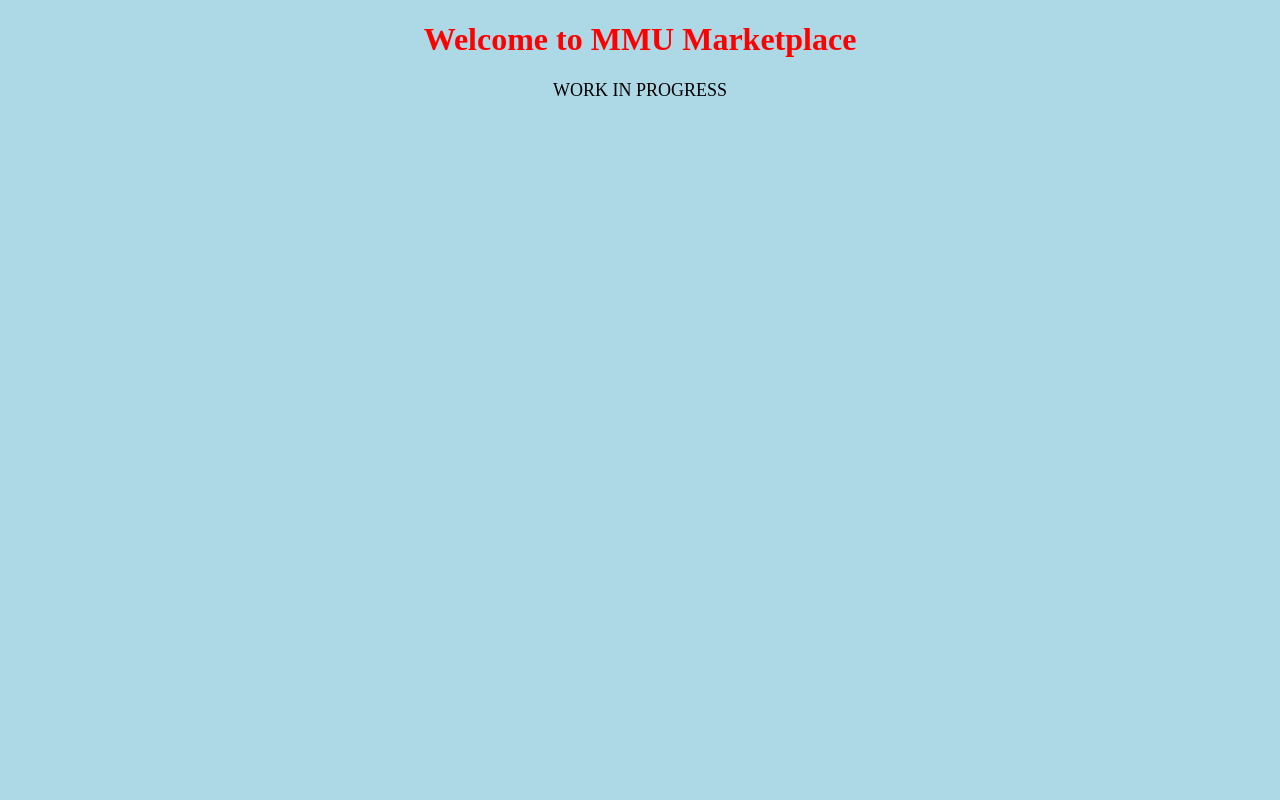
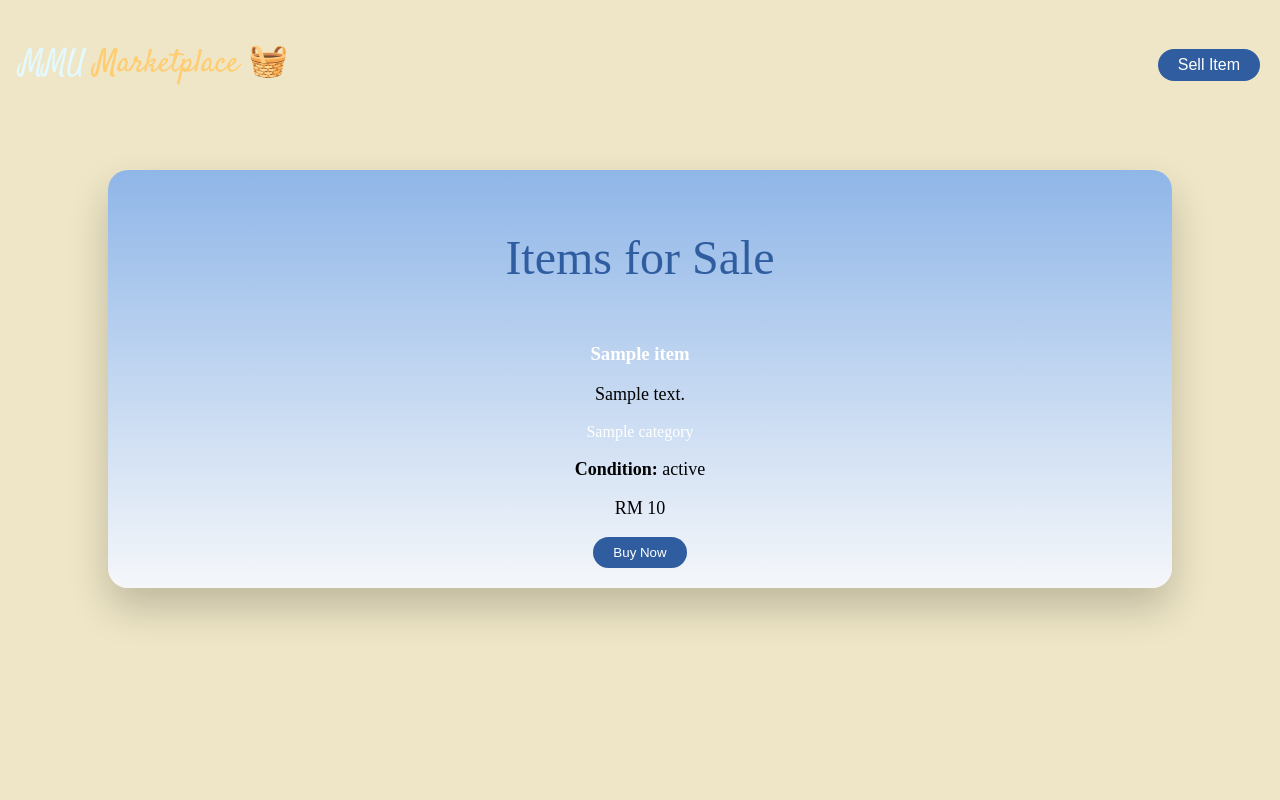
Before and after one commit to S1ngggg/GitExercise-G062-, a Flask app: template templates/home.html in a window 1280 px wide. Run offline with Flask 3, Linux system fonts and the light colour scheme; the template is opened without the code that fills it: most values are stand-ins (such as "Sample title", 1, 10 or a date in 2020); some web fonts are replaced.

Commit message:
Made the main home page for items, not fully done just testing for basic layout

```diff
--- a/templates/home.html
+++ b/templates/home.html
@@ -1,14 +1,36 @@
-<!DOCTYPE html>
-<html>
+{% extends "base.html" %}
 
-<head>
-    <title>MMU Marketplace</title>
-    <link rel="stylesheet" href="/static/style.css">
-</head>
+{% block title %} MMU Marketplace Homepage {% endblock %}
 
-<body>
-    <h1>Welcome to MMU Marketplace</h1>
-    <p>WORK IN PROGRESS</p>
+{% block content %}
+<link rel="stylesheet" href="{{ url_for('static', filename='css/layout.css') }}">
+<link rel="stylesheet" href="{{ url_for('static', filename='css/style.css') }}">
+
+<body class="outside">
+    <header>
+        <h1 class="title">MMU <span class="highlight">Marketplace 🧺</span></h1>
+        <div class="navigation">
+            <a href="{{ url_for('item_form') }}"><button>Sell Item</button></a>
+        </div>
+    </header>
+
+    <div class="insidepart1">
+        <h2 class="headerpart2">Items for Sale</h2>
+
+        <div class="marketplace_grid">
+
+            {% for title, description, price, category, status in items %}
+            <div class="item_card">
+                <h3 class="item_title">{{ title }}</h3>
+                <p class="description_text">{{ description }}</p>
+                <span class="category_label">{{ category }}</span>
+                <p class="status_info"><b>Condition:</b> {{ status }}</p>
+                <p class="price">RM {{ price }}</p>
+                <button class="buynow_button">Buy Now</button>
+            </div>
+            {% endfor %}
+
+        </div>
+    </div>
 </body>
-
-</html>
+{% endblock %}
```
